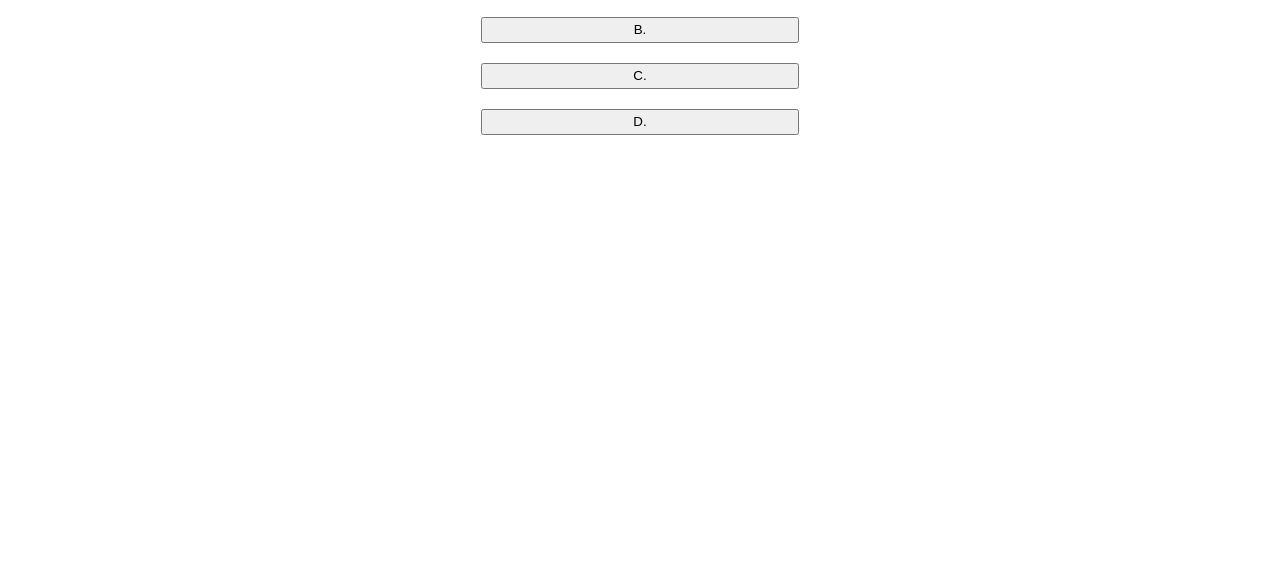
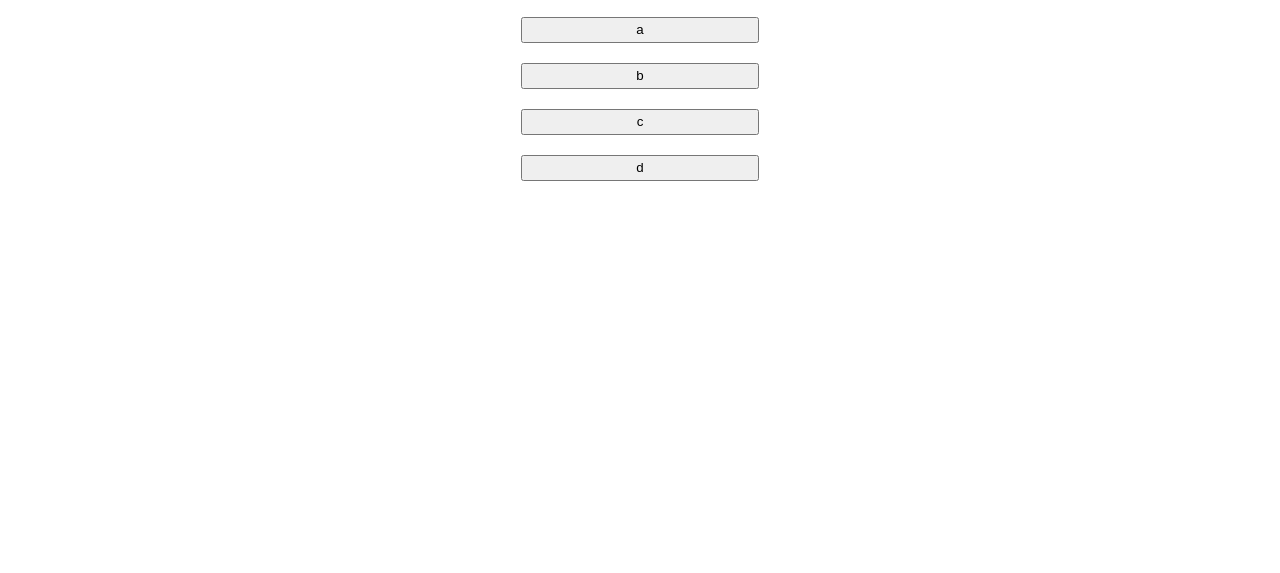
Before and after one commit to cplumlee72/04-challenge, a plain HTML site: page index.html in a window 1280 px wide. Shown: the part 227-800 px from the top of the page. Drawn offline with Linux system fonts and the light colour scheme.

Commit message:
added a function to show questions based on what index we are currently in on the main questions array.

```diff
--- a/assets/js/script.js
+++ b/assets/js/script.js
@@ -1,9 +1,17 @@
 var quizContainer = document.querySelectorAll('.quizcontainer');
 var timer = document.querySelectorAll('.timerbox');
+var timertxt = document.querySelectorAll('.timeleft')
+var answer_list = document.querySelector(".answer_list");
+var op1 = document.querySelector("#op1")
+var op2 = document.querySelector("#op2")
+var op3 = document.querySelector("#op3")
+var op4 = document.querySelector("#op4")
+var queCount = 0
 
 // Setting each questions with it's options and correct option
 var questions = [
     {
+        number: 1,
         q: "This is question 1",
         ans: [
             'a',
@@ -14,6 +22,7 @@ var questions = [
         correct: 'b',
     },
     {
+        number: 2,
         q: "This is question 2",
         ans: [
             'a',
@@ -23,7 +32,9 @@ var questions = [
         ],
         correct: 'c',
     },
-    {   q: "This is question 3",
+    {
+        number: 3,
+        q: "This is question 3",
         ans: [
             'a',
             'b',
@@ -34,23 +45,23 @@ var questions = [
     },
 ];
 
-console.log(myQuestions[0].answers);
 
 
 
-function startQuiz(questions, quizcontent) {
+    function showQuestions(index) {
+        let que_text = document.querySelector("#question")
+        // code here
+        let ques = "<span>" +  questions[index].q + '</span>';
+        let opt1 = '<button class="option">'+ questions[index].ans[0] +'</button>'
+        let opt2 = '<button class="option">'+ questions[index].ans[1] +'</button>'
+        let opt3 = '<button class="option">'+ questions[index].ans[2] +'</button>'
+        let opt4 = '<button class="option">'+ questions[index].ans[3] +'</button>';
+        que_text.innerHTML = ques; //adding new span tag inside que_tag
+        op1.innerHTML = opt1;
+        op2.innerHTML = opt2;
+        op3.innerHTML = opt3;
+        op4.innerHTML = opt4;
 
-
-    function showQuestions(questions, quizContainer, resultsContainer) {
-        // code here
-        var output = [];
-        var answers;
-
-        for ( var i=0; i<questions.length; i++) {
-            answers.push(
-
-            )
-        }
     }
 
     function showResults(questions, quizcontent, resultsContainer) {
@@ -59,4 +70,4 @@ function startQuiz(questions, quizcontent) {
 
 
 
-    }
+showQuestions(queCount);
--- a/index.html
+++ b/index.html
@@ -14,12 +14,13 @@
     </header>
 
     <main>
+        <div class="startbutton"><button>Start Quiz</button></div>
         <div class="quizcontainer">
-        <h1>Coding Quiz Challenge</h1>
-        <button id="op1"> A. </button>
-        <button id="op2"> B.</button>
-        <button id="op3"> C.</button>
-        <button id="op4"> D.</button>
+            <h1 id="question">Coding Quiz Challenge</h1>
+                <div id="op1">  </div>
+                <div id="op2"> </div>
+                <div id="op3"> </div>
+                <div id="op4"> </div>
         </div>
     </main>
     <script  src="./assets/js/script.js"></script>
```
